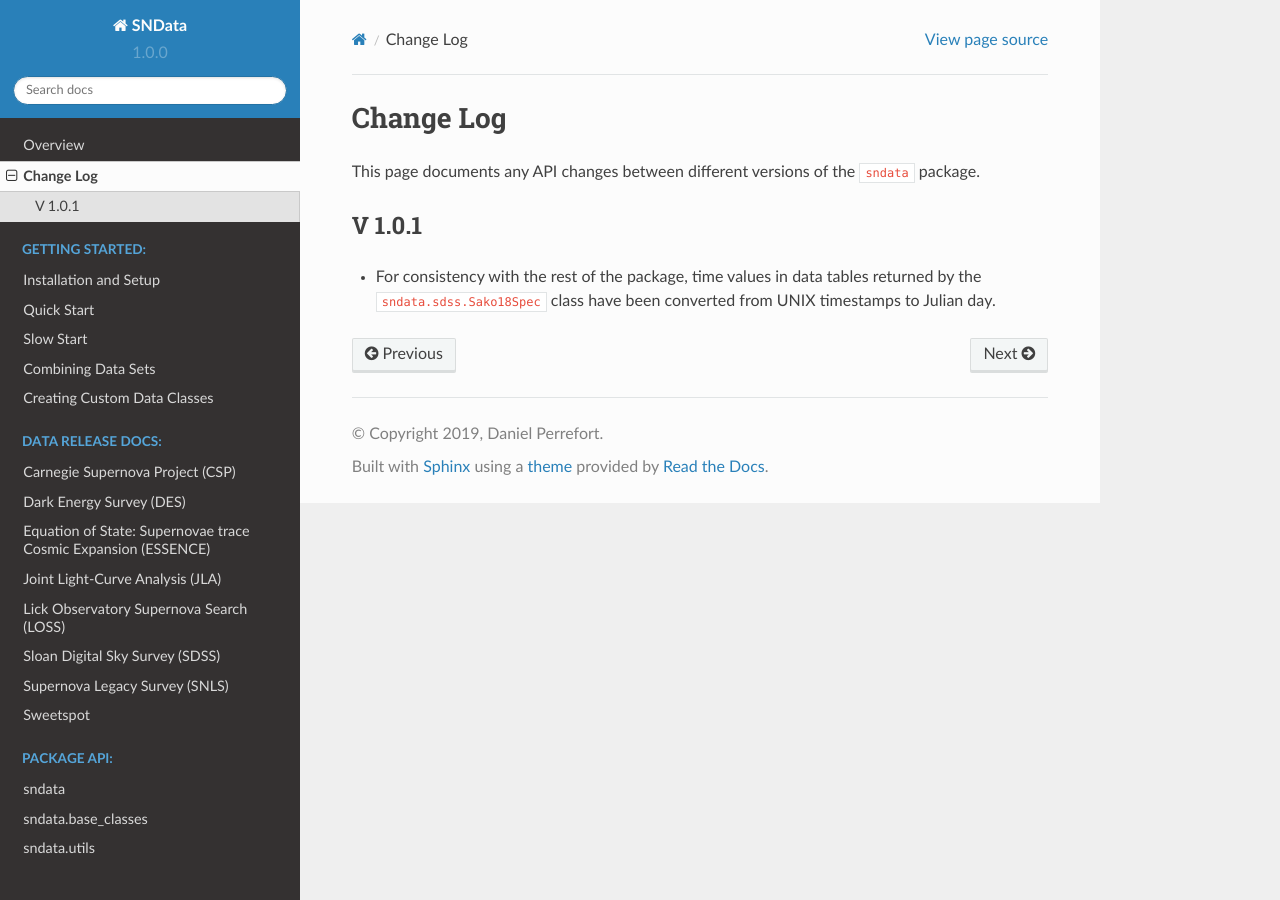
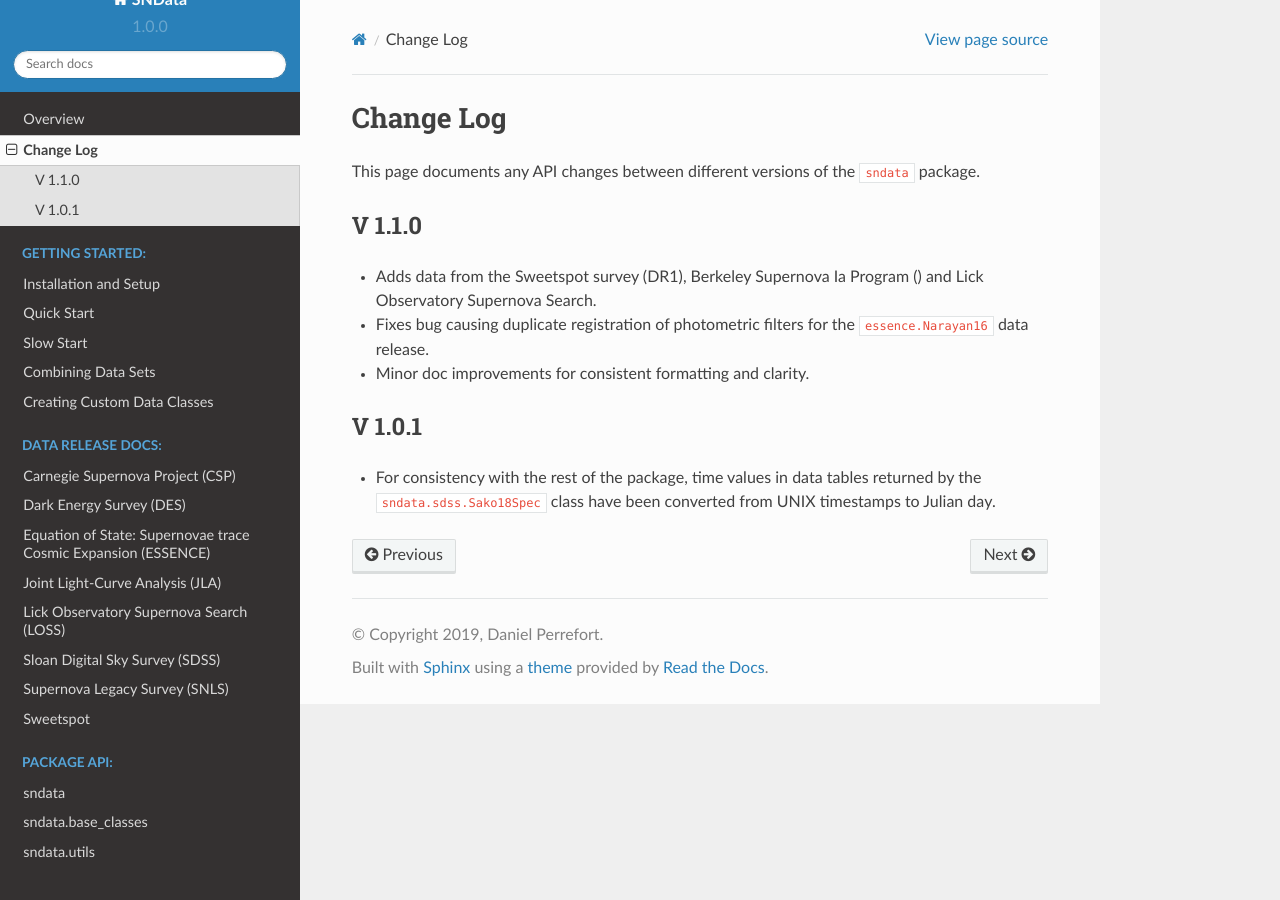
Before and after one commit to sncosmo/SNData, a Sphinx documentation site: the page built from docs/source/change_log.rst, in a window 1280 px wide. Built offline with Sphinx 7.4.7 and the Read the Docs theme 2.0.0, drawn with Linux system fonts in a browser that asks for light colours.

Commit message:
Adds intermediate progress to change log

```diff
--- a/docs/source/change_log.rst
+++ b/docs/source/change_log.rst
@@ -3,6 +3,15 @@ Change Log
 
 This page documents any API changes between different versions of the
 ``sndata`` package.
+
+V 1.1.0
+-------
+
+- Adds data from the Sweetspot survey (DR1), Berkeley Supernova Ia Program ()
+  and Lick Observatory Supernova Search.
+- Fixes bug causing duplicate registration of photometric filters for the
+  ``essence.Narayan16`` data release.
+- Minor doc improvements for consistent formatting and clarity.
 
 V 1.0.1
 -------
```
